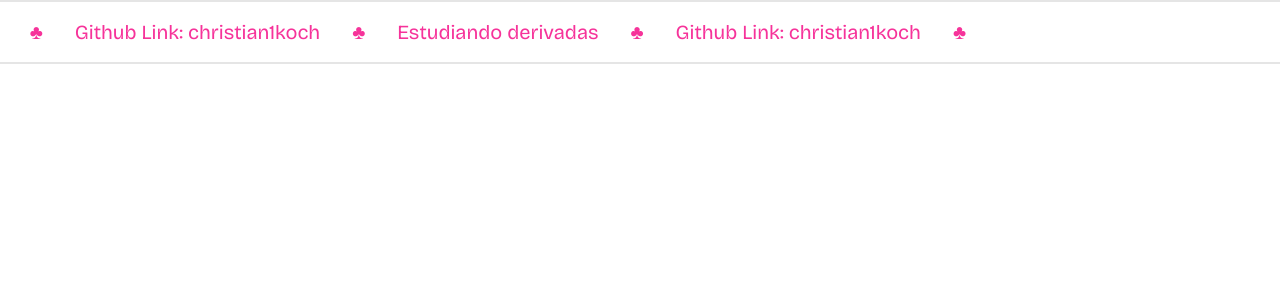
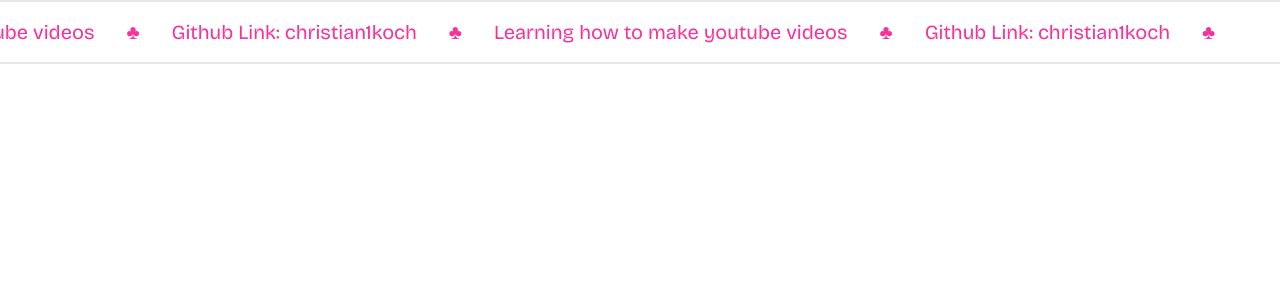
Before and after one commit to christian1koch/progress-overlay, a Next.js app: page /project-info in a window 1280 px wide. Shown: the top 300 px of the page. Built offline with nearby package versions, Linux system fonts and the light colour scheme.

Commit message:
Update title

```diff
--- a/app/project-info/page.tsx
+++ b/app/project-info/page.tsx
@@ -16,7 +16,7 @@ export default function ProjectInfoPage() {
             <div className="flex justify-around">
                 <Marquee
                     items={[
-                        "Estudiando derivadas",
+                        "Learning how to make youtube videos",
                         "♣",
                         "Github Link: christian1koch",
                         "♣",
```
